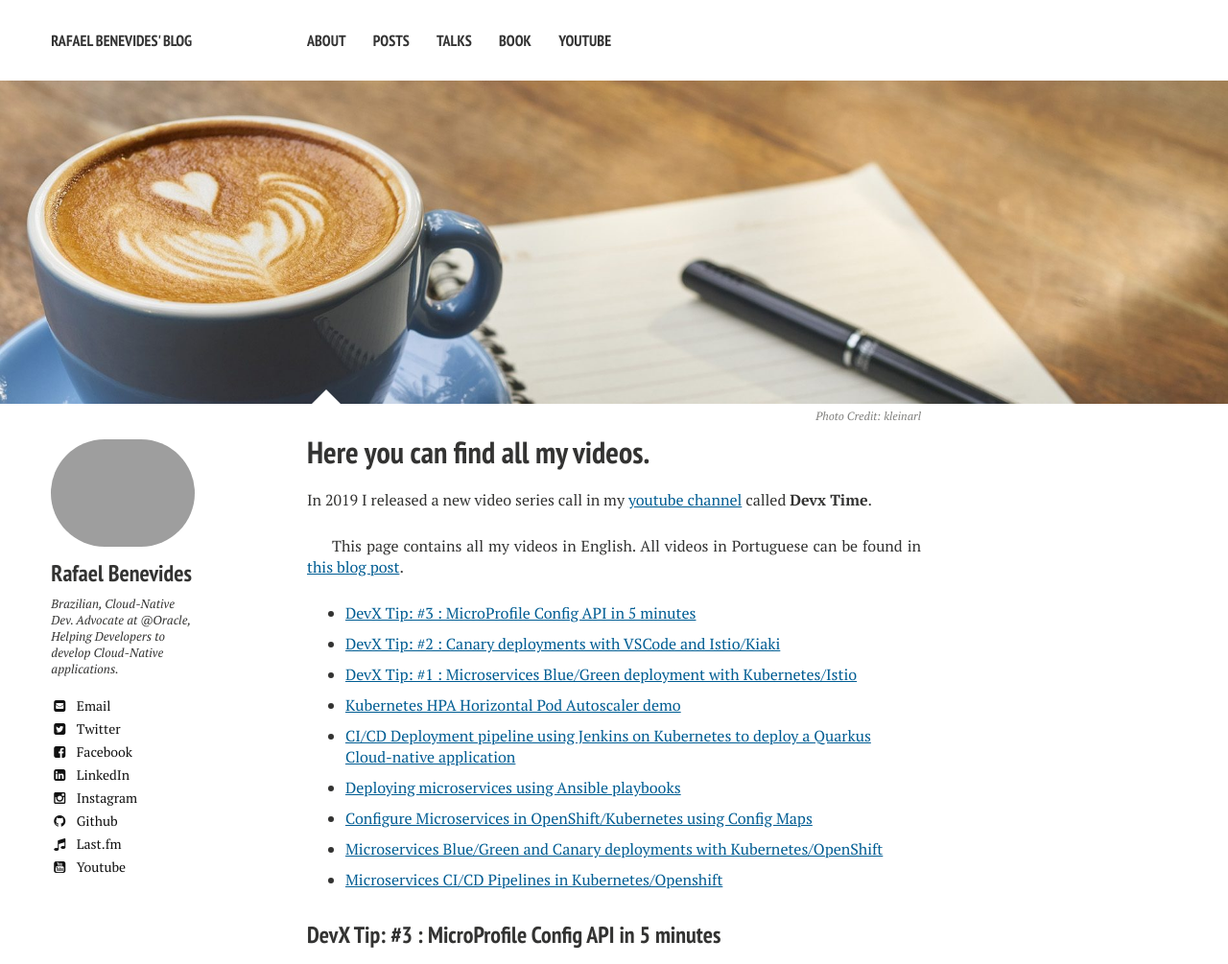
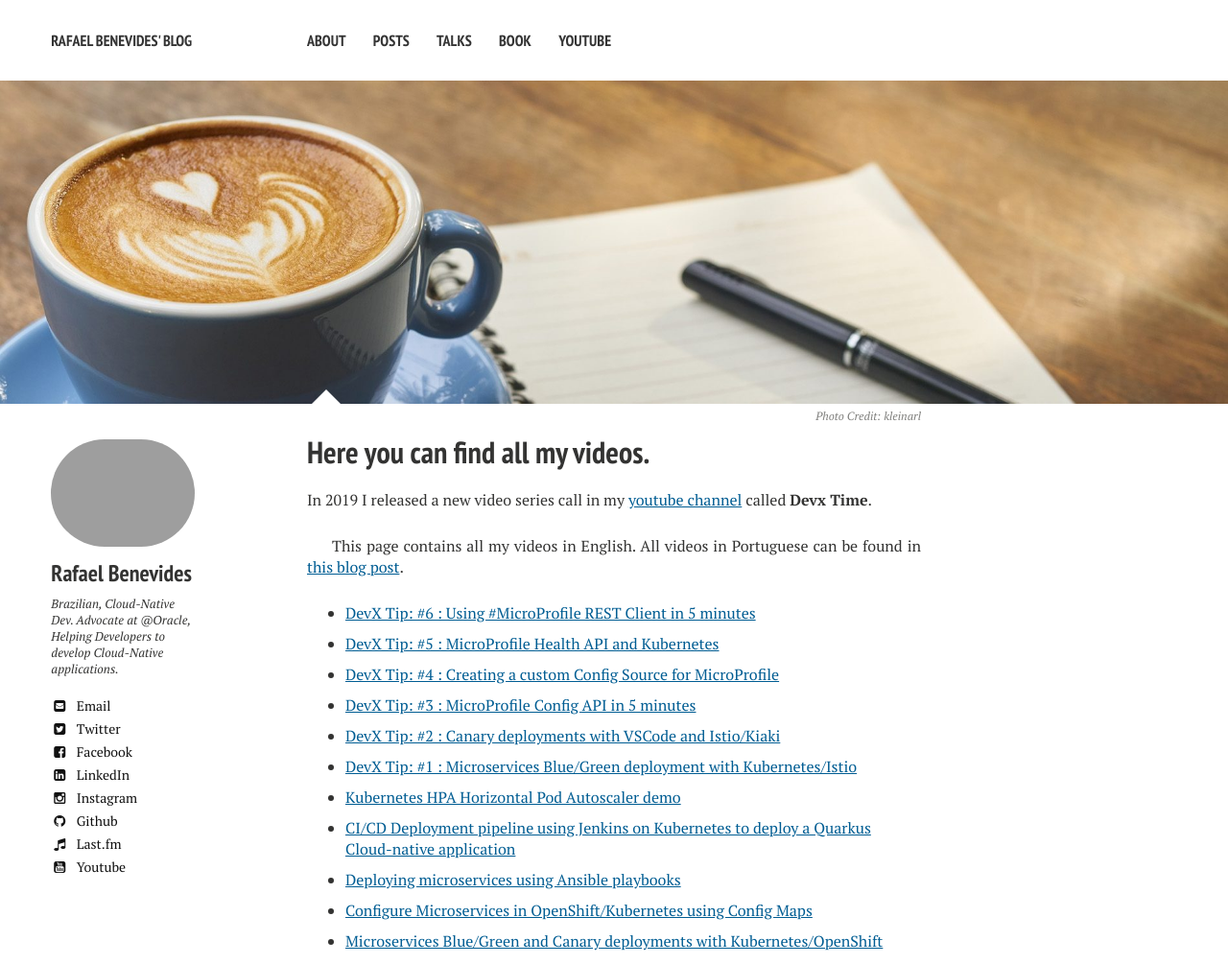
Before and after one commit to rafabene/rafabene.github.io, a Jekyll site: the page built from videos/index.md, in a window 1280 px wide. Shown: the top 1005 px of the page at 96% size. Built offline with Jekyll 4.4.1, drawn with Linux system fonts in a browser that asks for light colours; nearby versions of some CDN libraries; comment, search, counter and statistics services are not loaded; some of the changed text lies outside the part shown.

Commit message:
Added videos and certification

```diff
--- a/videos/index.md
+++ b/videos/index.md
@@ -19,9 +19,17 @@
 * Will be replaced with the ToC, excluding the "Contents" header
 {:toc}
 
+### DevX Tip: #6 : Using #MicroProfile REST Client in 5 minutes
+{% include youtube.html youtube_id="SkaeoWT3PZo" %}
+
+### DevX Tip: #5 : MicroProfile Health API and Kubernetes
+{% include youtube.html youtube_id="gS4ZAPt2eIs" %}
+
+### DevX Tip: #4 : Creating a custom Config Source for MicroProfile
+{% include youtube.html youtube_id="Ts2pwKfVncE" %}
+
 ### DevX Tip: #3 : MicroProfile Config API in 5 minutes
 {% include youtube.html youtube_id="PKAaYyDxJbA" %}
-
 
 ### DevX Tip: #2 : Canary deployments with VSCode and Istio/Kiaki
 {% include youtube.html youtube_id="O6cJ1f-BItI" %}
```
Also changed, not shown: about/index.md (+1 -0 lines).
